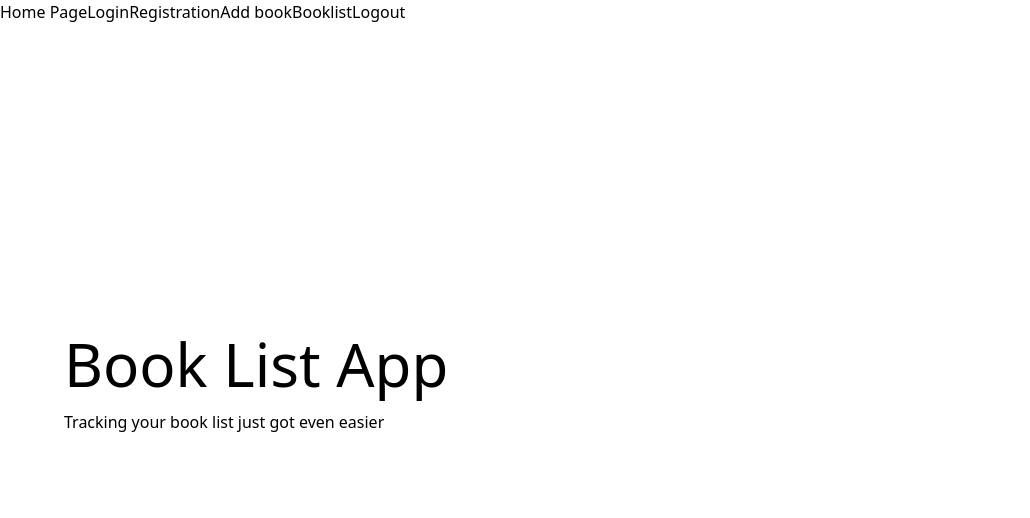
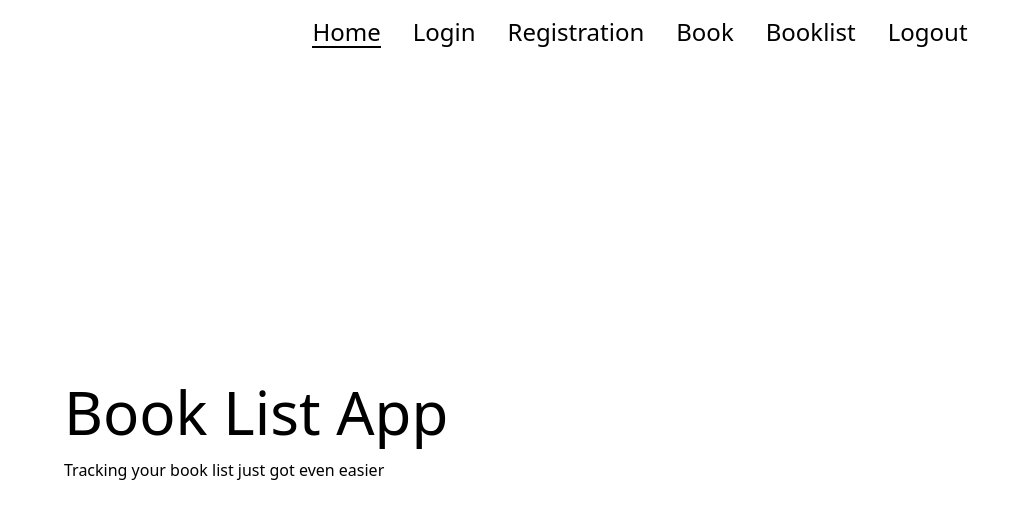
Before and after one commit to danvluewubley/booklist-express, a React (Vite) app in the folder client/: page / in a window 1280 px wide. Shown: the top 518 px of the page, without its empty margins (0-1030 px from the left). Built offline with nearby package versions, Linux system fonts and the light colour scheme.

Commit message:
Added styles to the navbar

```diff
--- a/client/src/App.jsx
+++ b/client/src/App.jsx
@@ -5,17 +5,14 @@ import Login from "./pages/Login";
 import CreateBook from "./pages/CreateBook";
 import Booklist from "./pages/Booklist";
 import Logout from "./pages/Logout";
+import Navbar from "./components/Navbar";
+import './index.css'
 
 function App() {
   return (
-    <div className="w-screen h-screen">
+    <div className="grid grid-rows-[auto_1fr] w-screen h-screen">
       <Router>
-        <Link to="/">Home Page</Link>
-        <Link to="/login">Login</Link>
-        <Link to="/registration">Registration</Link>
-        <Link to="/book">Add book</Link>
-        <Link to="/booklist">Booklist</Link>
-        <Link to="/logout">Logout</Link>
+        <Navbar />
         <Routes>
           <Route path="/" element={<Home />}></Route>
           <Route path="/login" element={<Login />}></Route>
--- a/client/src/components/Books.jsx
+++ b/client/src/components/Books.jsx
@@ -8,7 +8,7 @@ function Books() {
   if (error) return <div>{error}</div>;
 
   return (
-    <div>
+    <>
       {listOfBooks.map((value, key) => (
         <div key={key}>
           <div className="title">{value.title}</div>
@@ -17,7 +17,7 @@ function Books() {
           <div className="footer">Added by: {value.User?.username}</div>
         </div>
       ))}
-    </div>
+    </>
   );
 }
 
--- a/client/src/components/CreateBookForm.jsx
+++ b/client/src/components/CreateBookForm.jsx
@@ -5,7 +5,7 @@ import useCreateBooks from "../hooks/useCreateBooks";
 function CreateBookForm() {
   const { initialValues, validationSchema, handleSubmit, loading } = useCreateBooks();
   return (
-    <div>
+    <>
       <Formik
         initialValues={initialValues}
         onSubmit={handleSubmit}
@@ -29,7 +29,7 @@ function CreateBookForm() {
           <button type="submit">{loading ? "Adding Book" : "Add Book"}</button>
         </Form>
       </Formik>
-    </div>
+    </>
   );
 }
 
--- a/client/src/components/LoginForm.jsx
+++ b/client/src/components/LoginForm.jsx
@@ -23,8 +23,9 @@ function LoginForm() {
   };
 
   return (
-    <div>
-      <label>Login</label>
+    <div className="flex flex-col">
+      <h2>Login</h2>
+      <label>Username</label>
       <input
         type="text"
         onChange={(event) => {
@@ -40,8 +41,7 @@ function LoginForm() {
         }}
         placeholder="password"
       />
-
-      <button onClick={login} disabled={loading}>
+      <button onClick={login} disabled={loading} className="w-min">
         {loading ? "Logging in" : "Login"}
       </button>
       <p className="text-red-500">{error}</p>
--- /dev/null
+++ b/client/src/components/Navbar.jsx
@@ -0,0 +1,34 @@
+import React from "react";
+import { Link, useLocation } from "react-router-dom";
+
+function Navbar() {
+  const location = useLocation();
+
+  return (
+    <div className="w-screen flex justify-center items-center h-16">
+      <ul className="flex list-none p-0 m-0 space-x-8">
+        {["/", "/login", "/registration", "/book", "/booklist", "/logout"].map(
+          (path, index) => (
+            <li key={index}>
+              <Link
+                to={path}
+                className={`relative font-custom text-2xl transition-all duration-300`}
+              >
+                {path === "/"
+                  ? "Home"
+                  : path.charAt(1).toUpperCase() + path.slice(2)}
+                <span
+                  className={`absolute left-0 right-0 bottom-0 h-0.5 bg-black transition-all duration-300 transform scale-x-0 group-hover:scale-x-100 ${
+                    location.pathname === path ? "scale-x-100" : ""
+                  }`}
+                />
+              </Link>
+            </li>
+          )
+        )}
+      </ul>
+    </div>
+  );
+}
+
+export default Navbar;
--- a/client/src/components/RegistrationForm.jsx
+++ b/client/src/components/RegistrationForm.jsx
@@ -31,7 +31,7 @@ function RegistrationForm() {
   };
 
   return (
-    <div className="createPostPage">
+    <>
       <Formik
         initialValues={initialValues}
         onSubmit={handleSubmit}
@@ -55,7 +55,7 @@ function RegistrationForm() {
         </Form>
       </Formik>
       {error && <p className="text-red-500">Error: {error}</p>}
-    </div>
+    </>
   );
 }
 
--- a/client/src/index.css
+++ b/client/src/index.css
@@ -1,3 +1,13 @@
 @tailwind base;
 @tailwind components;
 @tailwind utilities;
+
+@layer components {
+  .underline-animation {
+    @apply relative;
+  }
+
+  .underline-animation::after {
+    @apply absolute content-[''] w-full h-1 left-0 bottom-[-4px] bg-blue-gray-500 scale-x-0 hover:scale-x-100 transition-transform duration-300 origin-bottom-left;
+  }
+}
--- a/client/src/pages/Home.jsx
+++ b/client/src/pages/Home.jsx
@@ -2,7 +2,7 @@ import React from "react";
 
 function Home() {
   return (
-    <div className="flex flex-col justify-center w-max-screen h-[90%]">
+    <div className="flex flex-col justify-center">
       <h1 className="text-6xl ml-16">Book List App</h1>
       <p className="text-gray-060 ml-16 mt-4">
         Tracking your book list just got even easier
```
